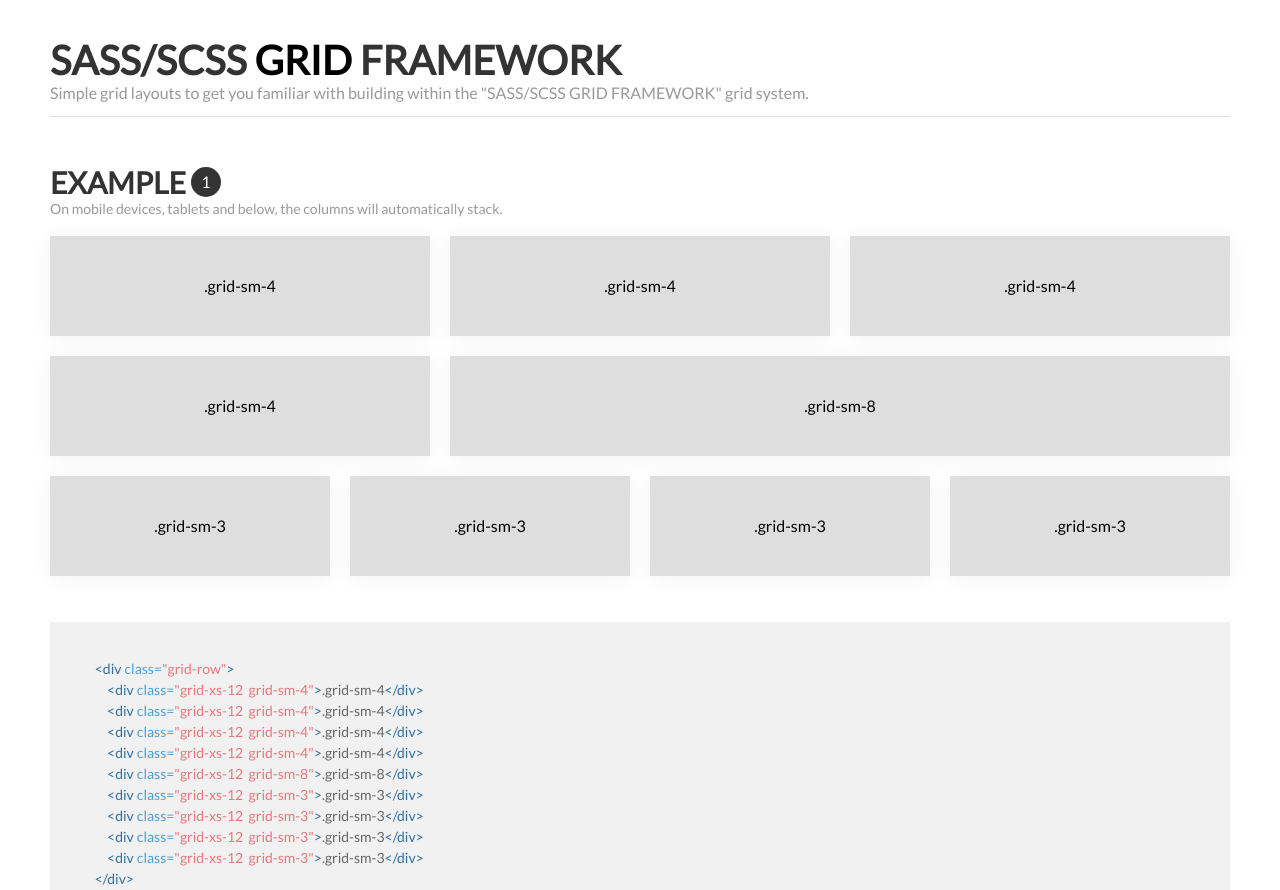
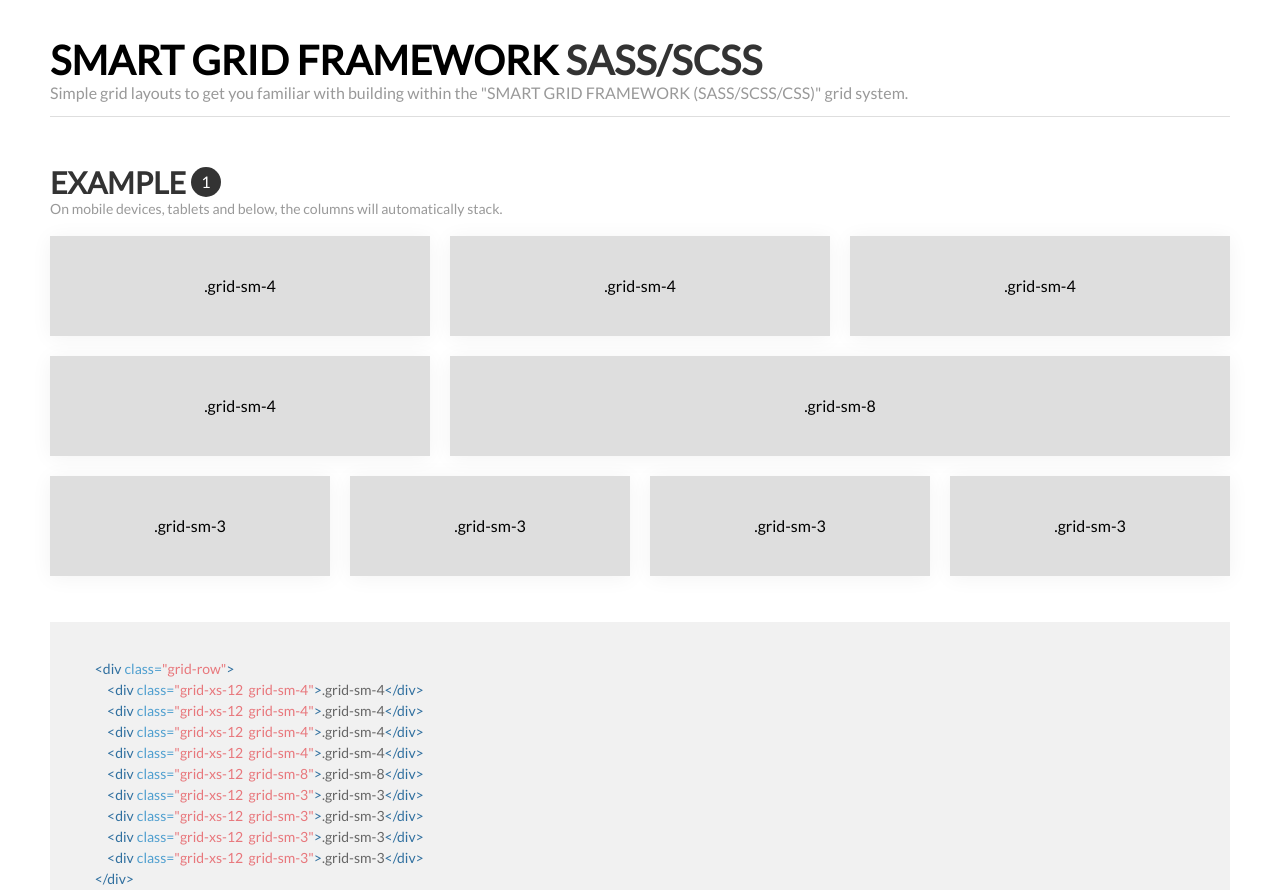
Before and after one commit to kenangundogan/Smart-Float-Grid-Framework, a website: page grid.html in a window 1280 px wide. Shown: the top 890 px of the page. Drawn offline with Linux system fonts and the light colour scheme.

Commit message:
Update grid.html

```diff
--- a/grid.html
+++ b/grid.html
@@ -1,7 +1,7 @@
 <!DOCTYPE html>
 <html lang="en">
     <head>
-        <title>SASS/SCSS GRID FRAMEWORK</title>
+        <title>SMART GRID FRAMEWORK (SASS/SCSS/CSS)</title>
         <meta charset="UTF-8">
         <meta name="viewport" content="width=device-width, initial-scale=1">
         <link href="css/style.min.css" rel="stylesheet">
@@ -10,8 +10,8 @@
     <body>
     <div class="grid-container">
         <div class="info">
-            <span class="title">SASS/SCSS <span>GRID</span> FRAMEWORK</span>
-            <span class="description">Simple grid layouts to get you familiar with building within the "SASS/SCSS GRID FRAMEWORK" grid system.</span>
+            <span class="title"><span>SMART GRID FRAMEWORK</span> SASS/SCSS</span>
+            <span class="description">Simple grid layouts to get you familiar with building within the "SMART GRID FRAMEWORK (SASS/SCSS/CSS)" grid system.</span>
         </div>
 
 
```
